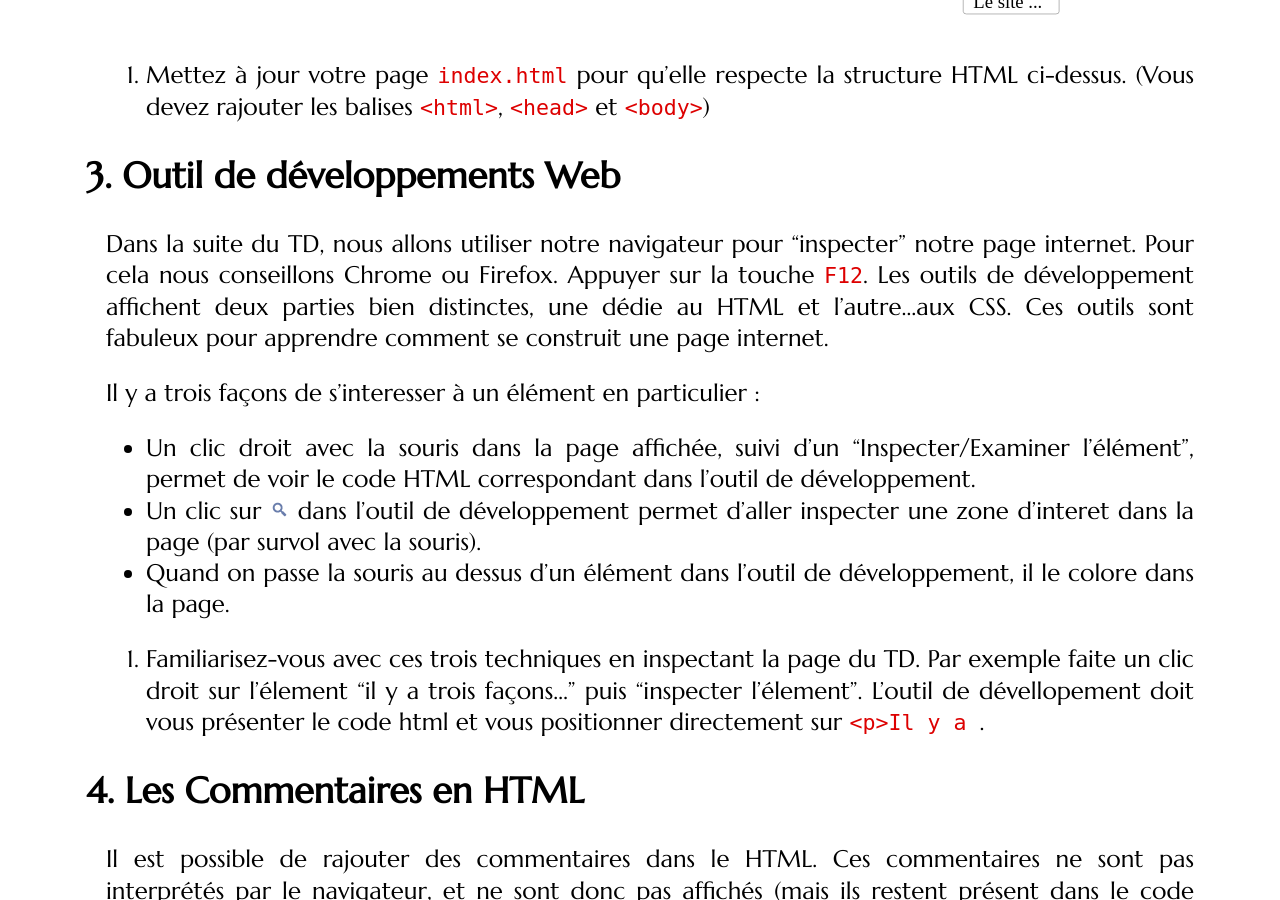
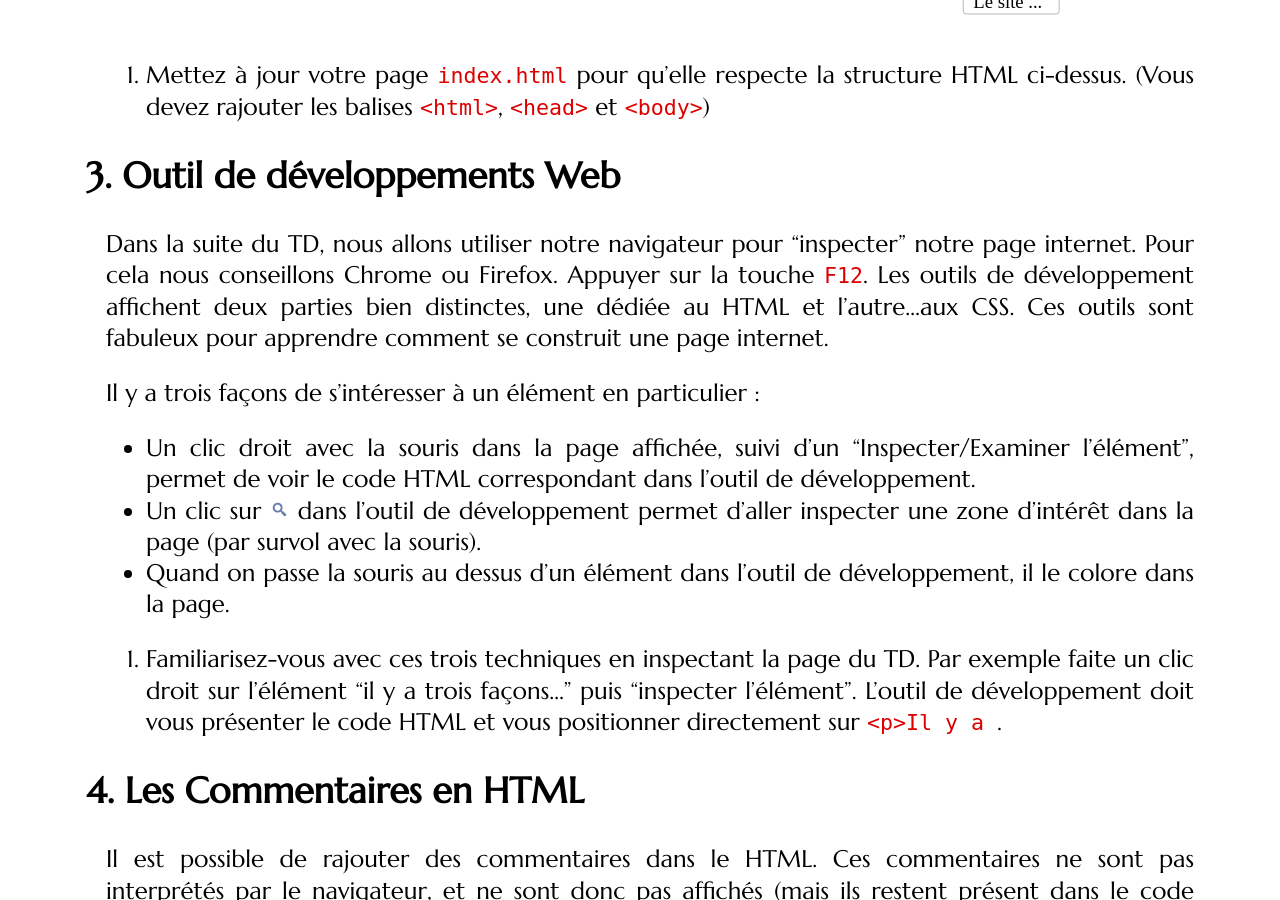
Before and after one commit to romainlebreton/R1.02-DeveloppementInterfacesWeb, a Jekyll site: the page built from tutorials/tutorial1.md, in a window 1280 px wide and 900 px high, scrolled down 3758 px. Built offline with Jekyll 4.4.1, drawn with Linux system fonts in a browser that asks for light colours; some web fonts are replaced; comment, search, counter and statistics services are not loaded; some of the changed text lies outside the part shown.

Commit message:
spell check tut1

```diff
--- a/tutorials/tutorial1.md
+++ b/tutorials/tutorial1.md
@@ -177,22 +177,27 @@ ci-dessus. (Vous devez rajouter les balises `<html>`, `<head>` et `<body>`)
 
 ## Outil de développements Web
 
-Dans la suite du TD, nous allons utiliser notre navigateur pour "inspecter" notre page internet.
-Pour cela nous conseillons Chrome ou Firefox. Appuyer sur la touche `F12`. Les
-outils de développement affichent deux parties bien distinctes, une dédie au
-HTML et l'autre...aux CSS.  Ces outils sont fabuleux pour apprendre comment se
-construit une page internet.
+Dans la suite du TD, nous allons utiliser notre navigateur pour "inspecter"
+notre page internet.  Pour cela nous conseillons Chrome ou Firefox. Appuyer sur
+la touche `F12`. Les outils de développement affichent deux parties bien
+distinctes, une dédiée au HTML et l'autre...aux CSS.  Ces outils sont fabuleux
+pour apprendre comment se construit une page internet.
 
-Il y a trois façons de s'interesser à un élément en particulier :
+Il y a trois façons de s'intéresser à un élément en particulier :
 
-* Un clic droit avec la souris dans la page affichée, suivi d'un "Inspecter/Examiner l'élément", permet de voir le code HTML correspondant dans l'outil de développement.
-* Un clic sur ![inspecteur]({{site.baseurl}}/assets/magnifying.png) dans l'outil de développement permet
-d'aller inspecter une zone d'interet dans la page (par survol avec la souris).
-* Quand on passe la souris au dessus d'un élément dans l'outil de développement, il le colore dans la page.
+* Un clic droit avec la souris dans la page affichée, suivi d'un
+  "Inspecter/Examiner l'élément", permet de voir le code HTML correspondant dans
+  l'outil de développement.
+* Un clic sur ![inspecteur]({{site.baseurl}}/assets/magnifying.png) dans l'outil
+de développement permet d'aller inspecter une zone d'intérêt dans la page (par
+survol avec la souris).
+* Quand on passe la souris au dessus d'un élément dans l'outil de développement,
+  il le colore dans la page.
 
-1. Familiarisez-vous avec ces trois techniques en inspectant la page du TD.
-Par exemple faite un clic droit sur l'élement "il y a trois façons..." puis "inspecter l'élement".
-L'outil de dévellopement doit vous présenter le code html et vous positionner directement sur `<p>Il y a `.
+1. Familiarisez-vous avec ces trois techniques en inspectant la page du TD.  Par
+exemple faite un clic droit sur l'élément "il y a trois façons..." puis
+"inspecter l'élément".  L'outil de développement doit vous présenter le code
+HTML et vous positionner directement sur `<p>Il y a `.
 
 
 <!-- Hé ! ceci est un commentaire HTML, vous n'êtes pas censé le voir, à moins que vous ne sachiez utiliser les outils de développeurs  ? -->
```
Also changed, not shown: other parts of tutorials/tutorial1.md (+3 -3 lines).
